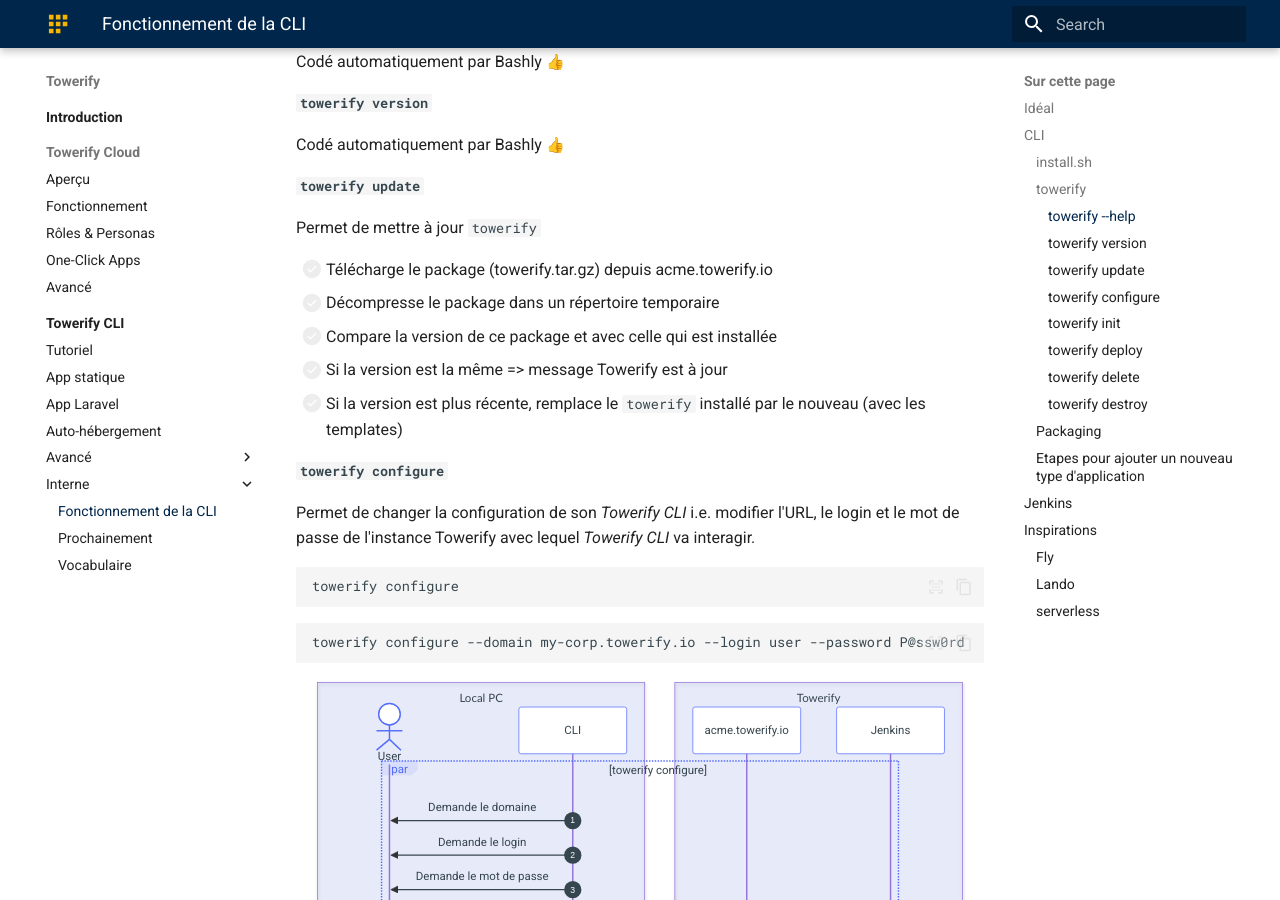
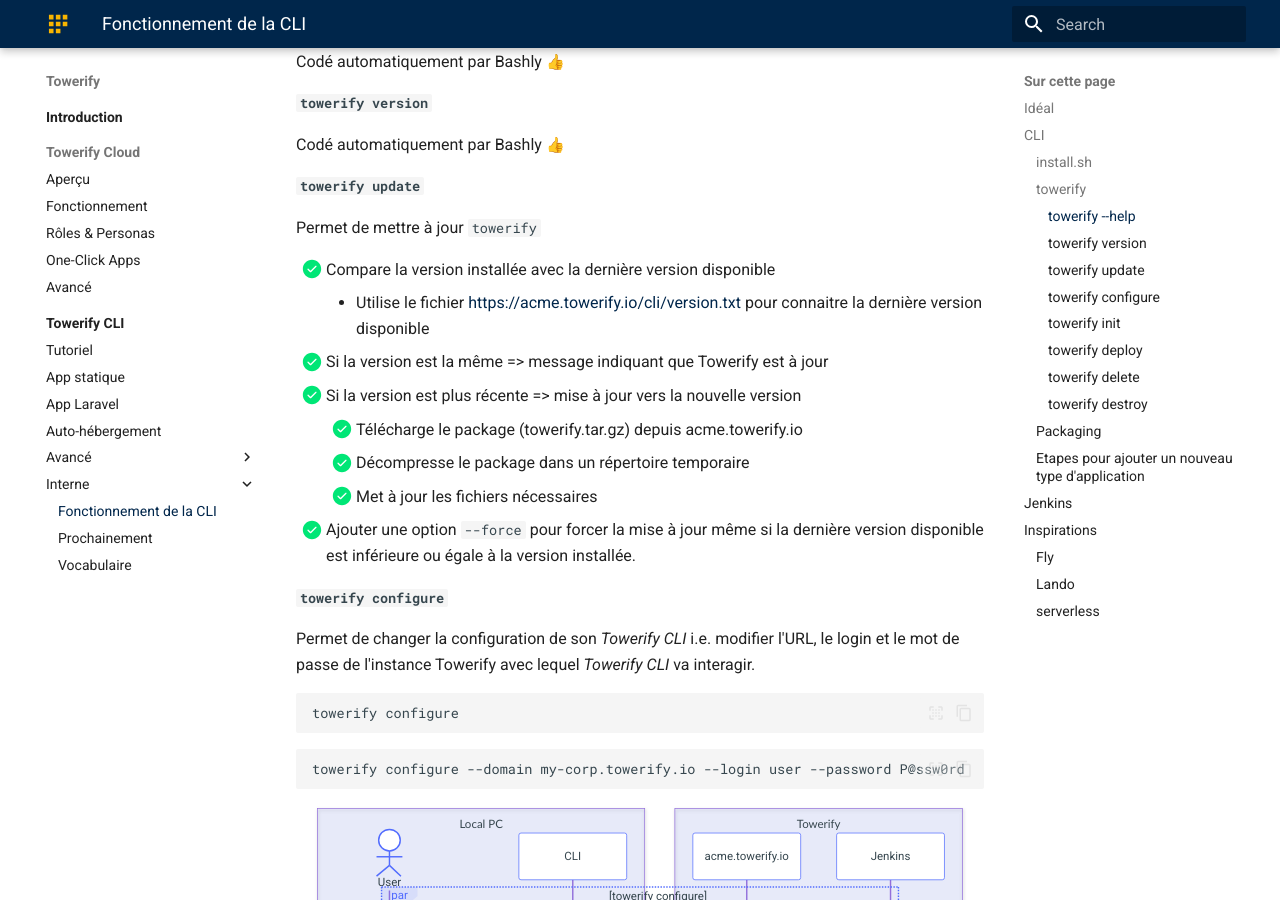
Before and after one commit to computablefacts/towerify-docs, an MkDocs documentation site: the page built from docs/cli/interne/coder.md, in a window 1280 px wide and 900 px high, scrolled down 1622 px. Built offline with MkDocs 1.6.1 and Material for MkDocs 9.7.7, drawn with Linux system fonts in a browser that asks for light colours; emoji names are drawn with the system emoji font.

Commit message:
Update towerify update todos (all done)

```diff
--- a/docs/cli/interne/coder.md
+++ b/docs/cli/interne/coder.md
@@ -103,13 +103,19 @@
 
 Permet de mettre à jour `towerify`
 
-* [ ] Télécharge le package (towerify.tar.gz) depuis acme.towerify.io
-* [ ] Décompresse le package dans un répertoire temporaire
-* [ ] Compare la version de ce package et avec celle qui est installée
-* [ ] Si la version est la même => message Towerify est à jour
-* [ ] Si la version est plus récente, remplace le `towerify` installé par le
-      nouveau (avec les templates)
+* [X] Compare la version installée avec la dernière version disponible
+    * Utilise le fichier [https://acme.towerify.io/cli/version.txt][update01]
+      pour connaitre la dernière version disponible
+* [X] Si la version est la même => message indiquant que Towerify est à jour
+* [X] Si la version est plus récente => mise à jour vers la nouvelle version
+    * [X] Télécharge le package (towerify.tar.gz) depuis acme.towerify.io
+    * [X] Décompresse le package dans un répertoire temporaire
+    * [X] Met à jour les fichiers nécessaires
+* [X] Ajouter une option `--force` pour forcer la mise à jour même si la
+      dernière version disponible est inférieure ou égale à la version
+      installée.
 
+[update01]: https://acme.towerify.io/cli/version.txt
 
 #### `towerify configure`
 
```
